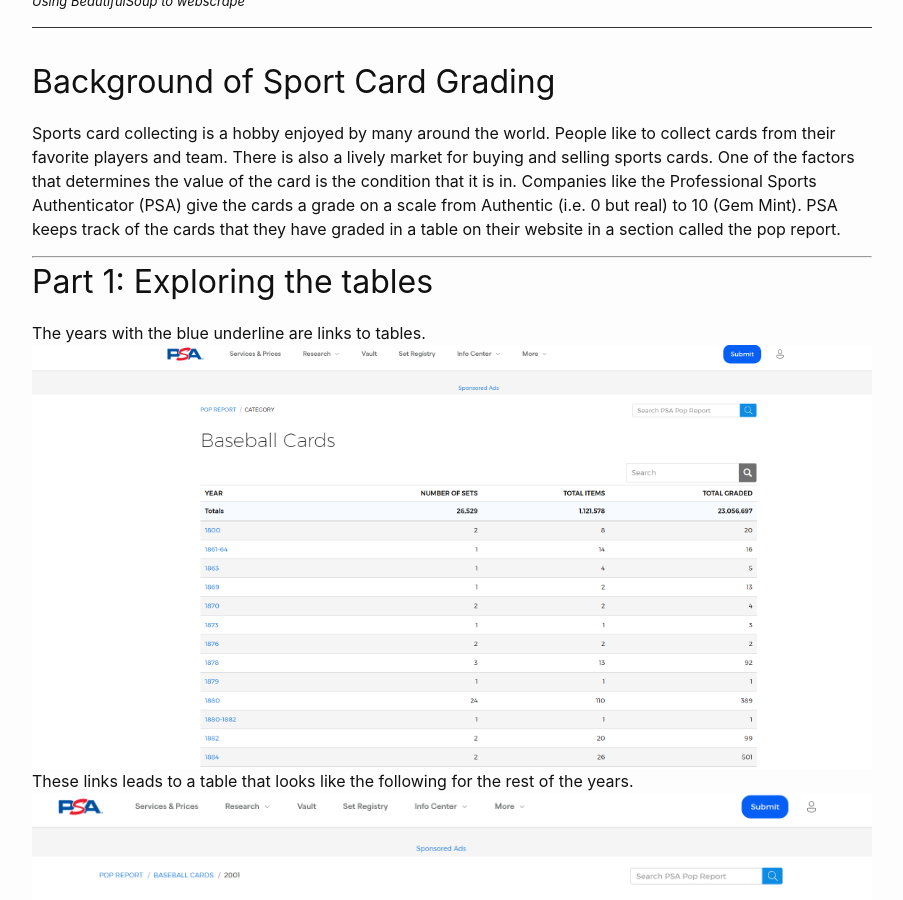
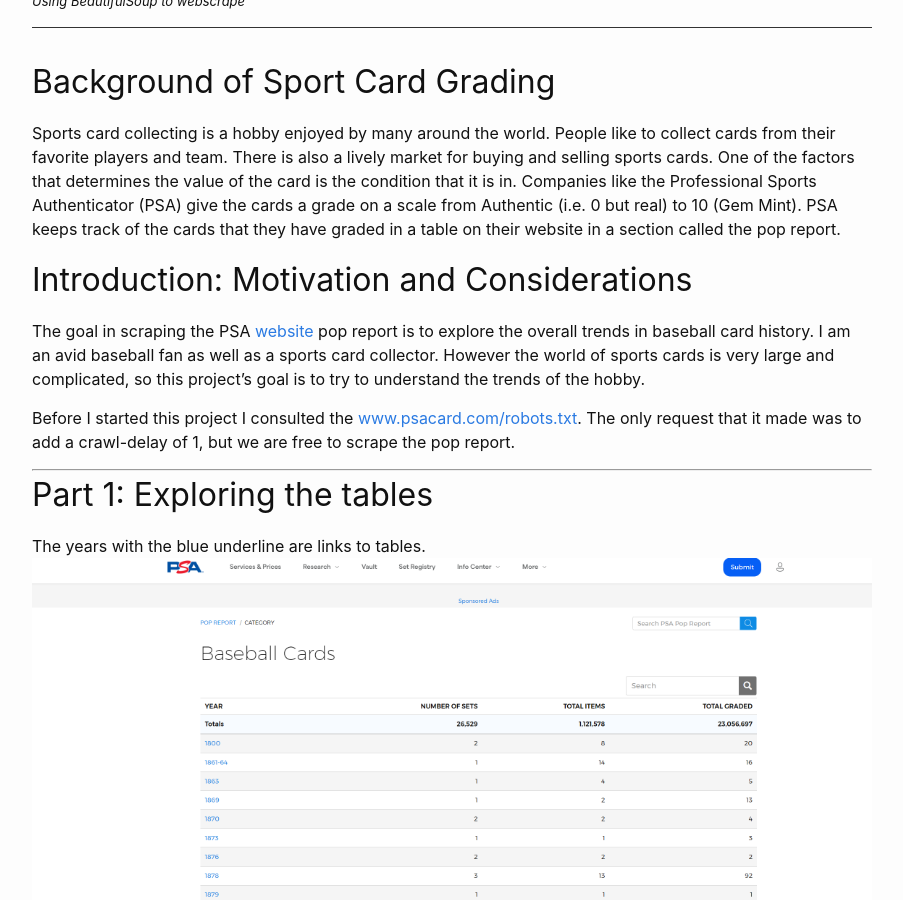
Before and after one commit to tolsen25/tolsen25.github.io, a Jekyll site: the page built from _posts/2023-12-13-final.md, in a window 1280 px wide and 900 px high, scrolled down 347 px. Shown: the whole window, without its empty margins (188-1091 px from the left). Built offline with Jekyll 4.4.1, drawn with Linux system fonts in a browser that asks for light colours; comment, search, counter and statistics services are not loaded.

Commit message:
Update 2023-12-13-final.md

```diff
--- a/_posts/2023-12-13-final.md
+++ b/_posts/2023-12-13-final.md
@@ -8,6 +8,12 @@
 
 ## Background of Sport Card Grading
 Sports card collecting is a hobby enjoyed by many around the world. People like to collect cards from their favorite players and team.  There is also a lively market for buying and selling sports cards.  One of the factors that determines the value of the card is the condition that it is in. Companies like the Professional Sports Authenticator (PSA) give the cards a grade on a scale from Authentic (i.e. 0 but real) to 10 (Gem Mint).  PSA keeps track of the cards that they have graded in a table on their website in a section called the pop report.
+
+## Introduction: Motivation and Considerations
+The goal in scraping the PSA [website](https://www.psacard.com/) pop report is to explore the overall trends in baseball card history.  I am an avid baseball fan as well as a sports card collector.  However the world of sports cards is very large and complicated, so this project's goal is to try to understand the trends of the hobby.
+
+Before I started this project I consulted the [www.psacard.com/robots.txt](https://www.psacard.com/robots.txt).  The only request that it made was to add a crawl-delay of 1, but we are free to scrape the pop report.
+
 
 ***
 ## Part 1: Exploring the tables
```
